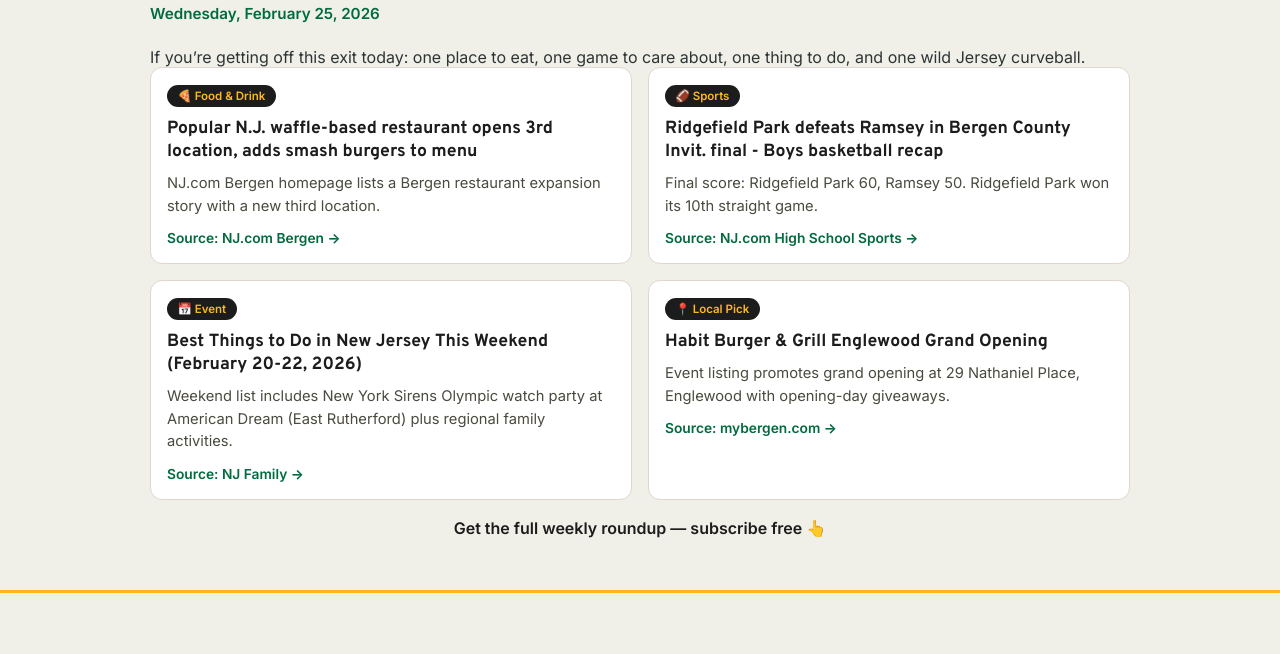
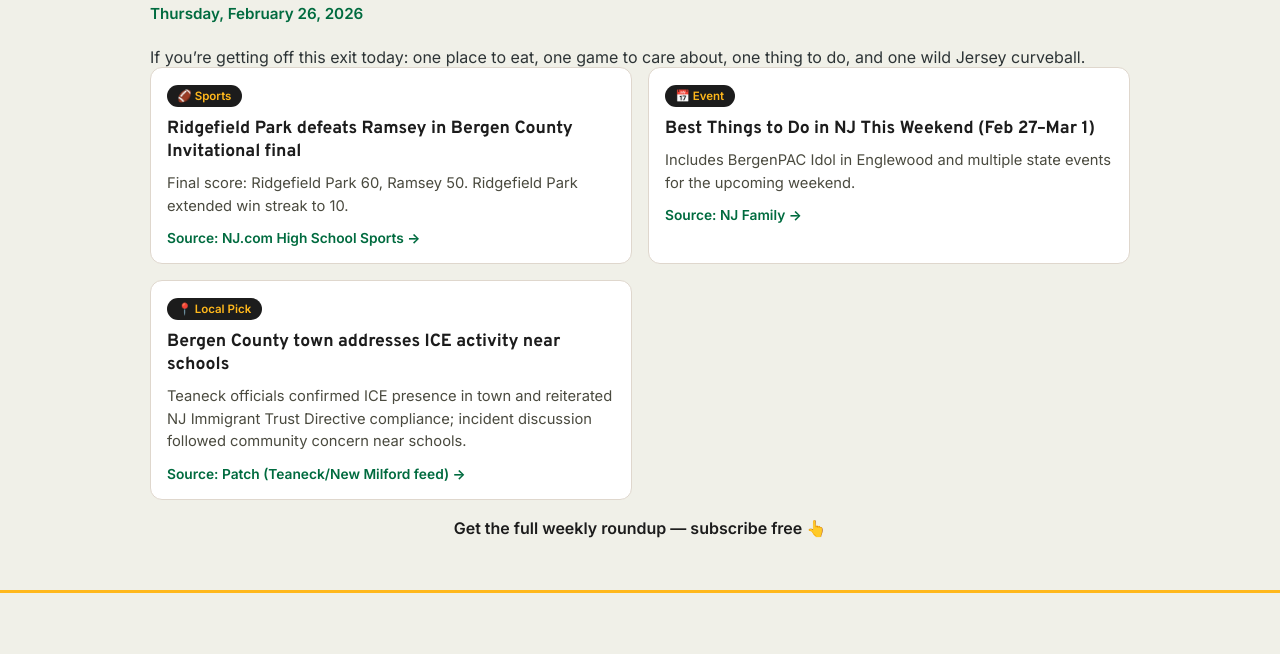
Before and after one commit to joemacstevens/exit163-site, a website: page index.html in a window 1280 px wide. Shown: the part 637-1291 px from the top of the page. Drawn offline with Linux system fonts and the light colour scheme.

Commit message:
Shift daily section to pillar-first editorial voice; filter listicles

```diff
--- a/index.html
+++ b/index.html
@@ -419,37 +419,30 @@
 <section class="today">
   <div class="today-inner">
     <h2>What's Happening Today</h2>
-    <p class="today-date">Wednesday, February 25, 2026</p>
+    <p class="today-date">Thursday, February 26, 2026</p>
     <p class="today-lead">If you’re getting off this exit today: one place to eat, one game to care about, one thing to do, and one wild Jersey curveball.</p>
 
     <div class="today-grid">
       <article class="story-card">
-        <span class="story-pill">🍕 Food &amp; Drink</span>
-        <h3>Popular N.J. waffle-based restaurant opens 3rd location, adds smash burgers to menu</h3>
-        <p>NJ.com Bergen homepage lists a Bergen restaurant expansion story with a new third location.</p>
-
-        <a href="https://www.nj.com/bergen/" target="_blank" rel="noopener">Source: NJ.com Bergen →</a>
-      </article>
-      <article class="story-card">
         <span class="story-pill">🏈 Sports</span>
-        <h3>Ridgefield Park defeats Ramsey in Bergen County Invit. final - Boys basketball recap</h3>
-        <p>Final score: Ridgefield Park 60, Ramsey 50. Ridgefield Park won its 10th straight game.</p>
+        <h3>Ridgefield Park defeats Ramsey in Bergen County Invitational final</h3>
+        <p>Final score: Ridgefield Park 60, Ramsey 50. Ridgefield Park extended win streak to 10.</p>
 
         <a href="https://www.nj.com/highschoolsports/2026/02/ridgefield-park-defeats-ramsey-in-bergen-county-invit-final-boys-basketball.html" target="_blank" rel="noopener">Source: NJ.com High School Sports →</a>
       </article>
       <article class="story-card">
         <span class="story-pill">📅 Event</span>
-        <h3>Best Things to Do in New Jersey This Weekend (February 20-22, 2026)</h3>
-        <p>Weekend list includes New York Sirens Olympic watch party at American Dream (East Rutherford) plus regional family activities.</p>
+        <h3>Best Things to Do in NJ This Weekend (Feb 27–Mar 1)</h3>
+        <p>Includes BergenPAC Idol in Englewood and multiple state events for the upcoming weekend.</p>
 
-        <a href="https://www.njfamily.com/best-things-to-do-in-new-jersey-this-weekend-february-20-22-2026/" target="_blank" rel="noopener">Source: NJ Family →</a>
+        <a href="https://www.njfamily.com/best-things-to-do-in-new-jersey-this-weekend-february-27-march-1-2026/" target="_blank" rel="noopener">Source: NJ Family →</a>
       </article>
       <article class="story-card">
         <span class="story-pill">📍 Local Pick</span>
-        <h3>Habit Burger &amp; Grill Englewood Grand Opening</h3>
-        <p>Event listing promotes grand opening at 29 Nathaniel Place, Englewood with opening-day giveaways.</p>
+        <h3>Bergen County town addresses ICE activity near schools</h3>
+        <p>Teaneck officials confirmed ICE presence in town and reiterated NJ Immigrant Trust Directive compliance; incident discussion followed community concern near schools.</p>
 
-        <a href="https://www.mybergen.com/local-events-calendar-nj-northern-new-jersey-bergen-county/" target="_blank" rel="noopener">Source: mybergen.com →</a>
+        <a href="https://patch.com/new-jersey/teaneck/bergen-county-town-addresses-ice-activity-near-schools" target="_blank" rel="noopener">Source: Patch (Teaneck/New Milford feed) →</a>
       </article>
     </div>
 
```
